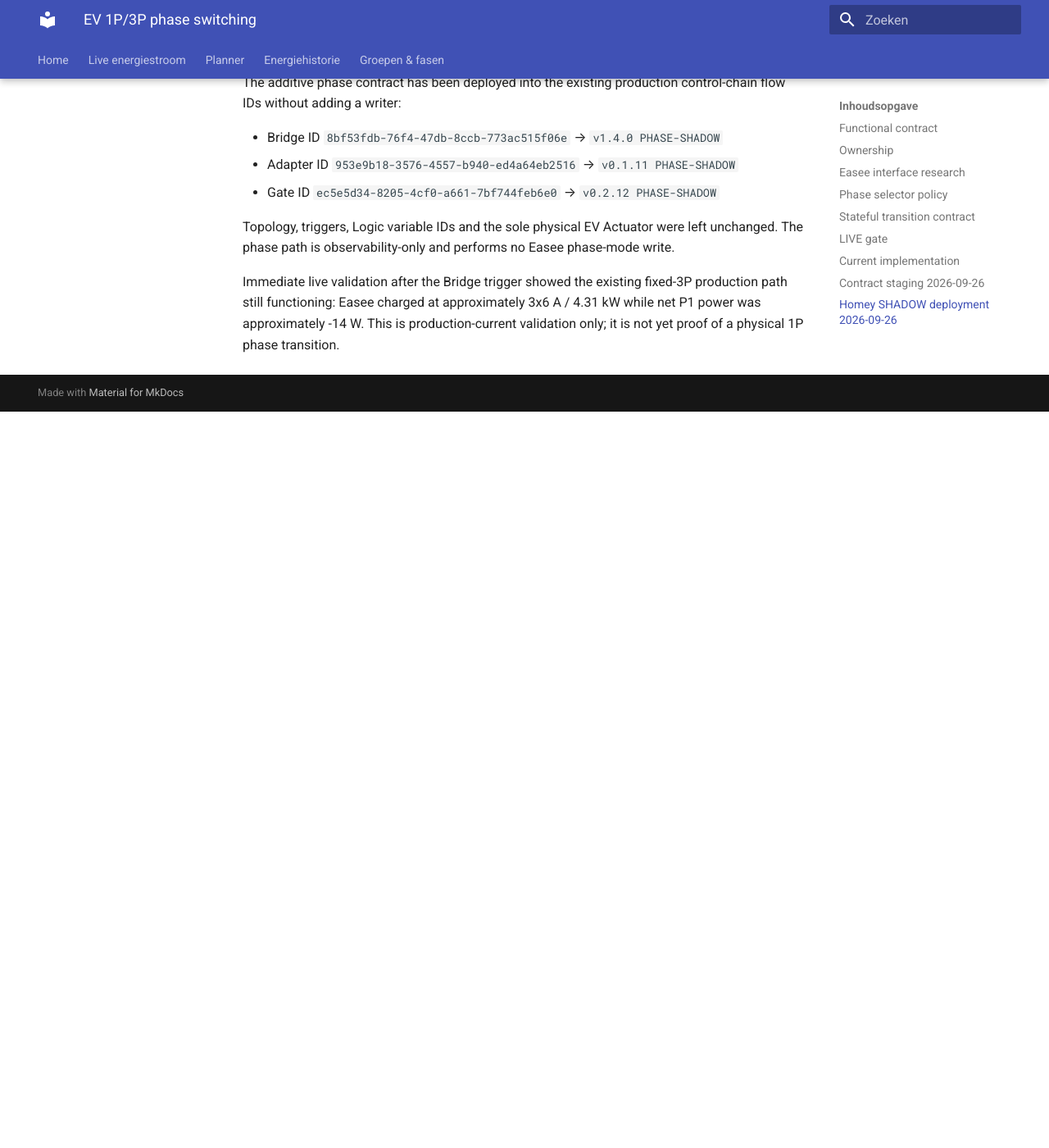
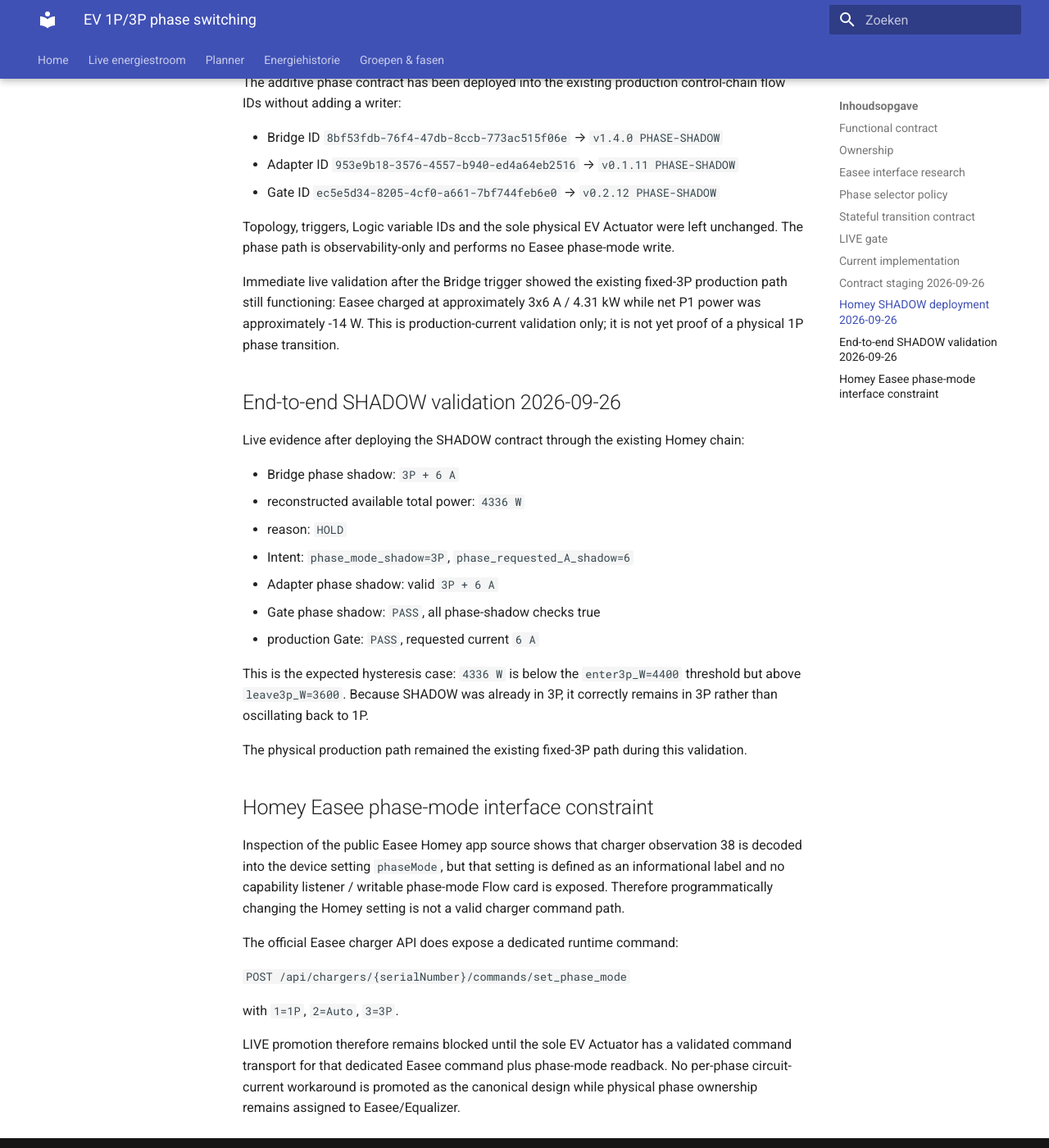
Before and after one commit to OnsKasteeltje/homey-energy-manual, an MkDocs documentation site: the page built from docs/architecture/ev-phase-switching-v0.1.md, in a window 1280 px wide and 1400 px high, scrolled down 4151 px. Shown: the whole window at 82% size. Built offline with MkDocs 1.6.1 and Material for MkDocs 9.7.7, drawn with Linux system fonts in a browser that asks for light colours; before the commit the page ends 4653 px from its top, so only the background shows below that.

Commit message:
docs(ev): record end-to-end phase shadow validation

```diff
--- a/docs/architecture/ev-phase-switching-v0.1.md
+++ b/docs/architecture/ev-phase-switching-v0.1.md
@@ -158,3 +158,32 @@
 Topology, triggers, Logic variable IDs and the sole physical EV Actuator were left unchanged. The phase path is observability-only and performs no Easee phase-mode write.
 
 Immediate live validation after the Bridge trigger showed the existing fixed-3P production path still functioning: Easee charged at approximately 3x6 A / 4.31 kW while net P1 power was approximately -14 W. This is production-current validation only; it is not yet proof of a physical 1P phase transition.
+
+
+## End-to-end SHADOW validation 2026-09-26
+
+Live evidence after deploying the SHADOW contract through the existing Homey chain:
+
+- Bridge phase shadow: `3P + 6 A`
+- reconstructed available total power: `4336 W`
+- reason: `HOLD`
+- Intent: `phase_mode_shadow=3P`, `phase_requested_A_shadow=6`
+- Adapter phase shadow: valid `3P + 6 A`
+- Gate phase shadow: `PASS`, all phase-shadow checks true
+- production Gate: `PASS`, requested current `6 A`
+
+This is the expected hysteresis case: `4336 W` is below the `enter3p_W=4400` threshold but above `leave3p_W=3600`. Because SHADOW was already in 3P, it correctly remains in 3P rather than oscillating back to 1P.
+
+The physical production path remained the existing fixed-3P path during this validation.
+
+## Homey Easee phase-mode interface constraint
+
+Inspection of the public Easee Homey app source shows that charger observation 38 is decoded into the device setting `phaseMode`, but that setting is defined as an informational label and no capability listener / writable phase-mode Flow card is exposed. Therefore programmatically changing the Homey setting is not a valid charger command path.
+
+The official Easee charger API does expose a dedicated runtime command:
+
+`POST /api/chargers/{serialNumber}/commands/set_phase_mode`
+
+with `1=1P`, `2=Auto`, `3=3P`.
+
+LIVE promotion therefore remains blocked until the sole EV Actuator has a validated command transport for that dedicated Easee command plus phase-mode readback. No per-phase circuit-current workaround is promoted as the canonical design while physical phase ownership remains assigned to Easee/Equalizer.
```
